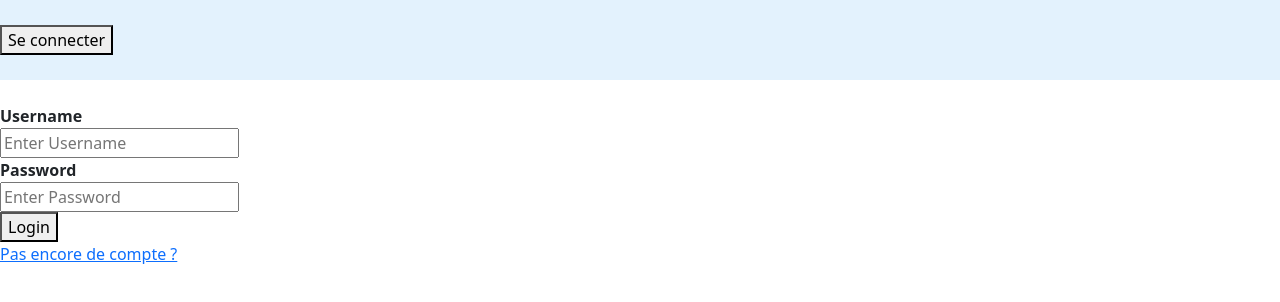
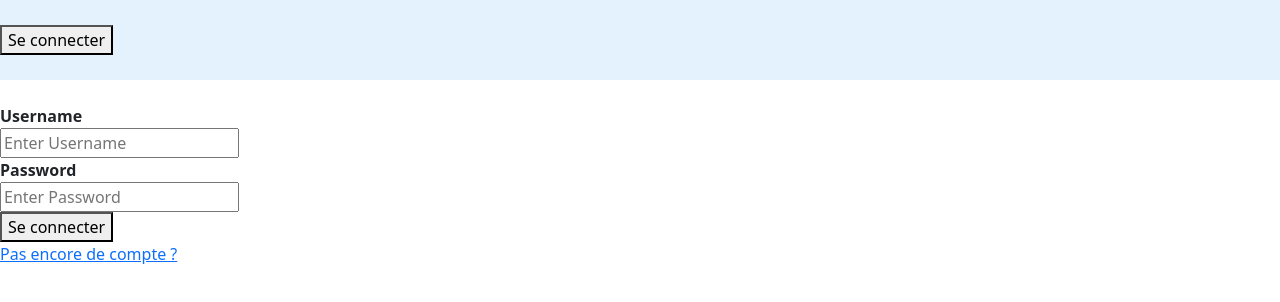
Before and after one commit to RobinPecheurTechnobel/Mind-Master-Frontend, an Angular app: page /login in a window 1280 px wide. Shown: the top 302 px of the page. Built offline with nearby package versions, Linux system fonts and the light colour scheme.

Commit message:
MIN-28 MIN-27 🛠 Refactor du texte sur les buttons

```diff
--- a/src/app/core/components/login-page/login-page.component.html
+++ b/src/app/core/components/login-page/login-page.component.html
@@ -10,7 +10,7 @@
         <br>
         <input type="password" placeholder="Enter Password" name="password" formControlName='password' required>
         <br>
-        <button class="btn-auth" type="submit">Login</button>
+        <button class="btn-auth" type="submit">Se connecter</button>
     </form>
     <a routerLink="/register">Pas encore de compte ?</a>
 </div>
--- a/src/app/core/components/register-page/register-page.component.html
+++ b/src/app/core/components/register-page/register-page.component.html
@@ -14,6 +14,6 @@
         <br>
         <input type="password" placeholder="Enter Password" name="passwordConfirmation" formControlName='passwordConfirmation' required>
         <br>
-        <button class="btn-auth" type="submit">Login</button>
+        <button class="btn-auth" type="submit">S'inscrire</button>
     </form>
 </div>
```
